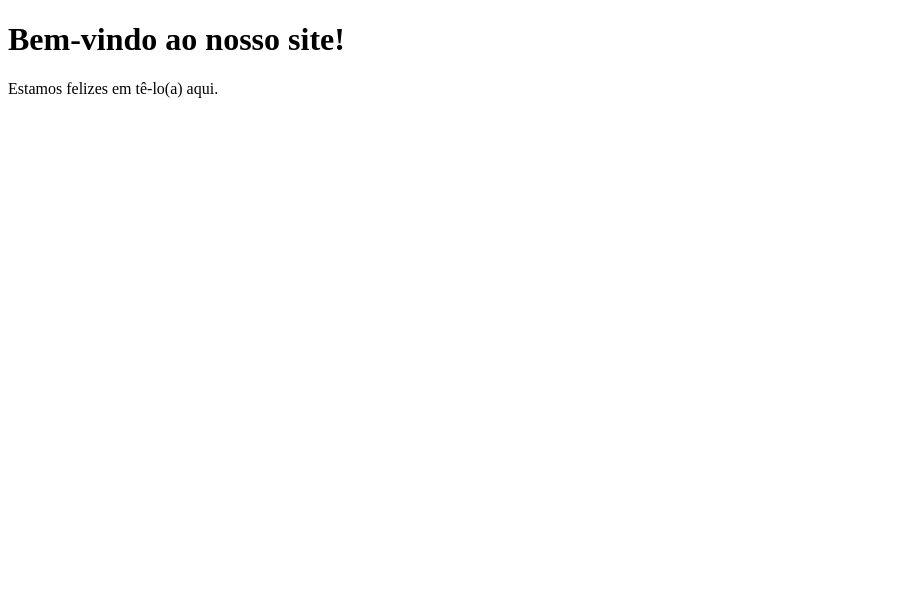
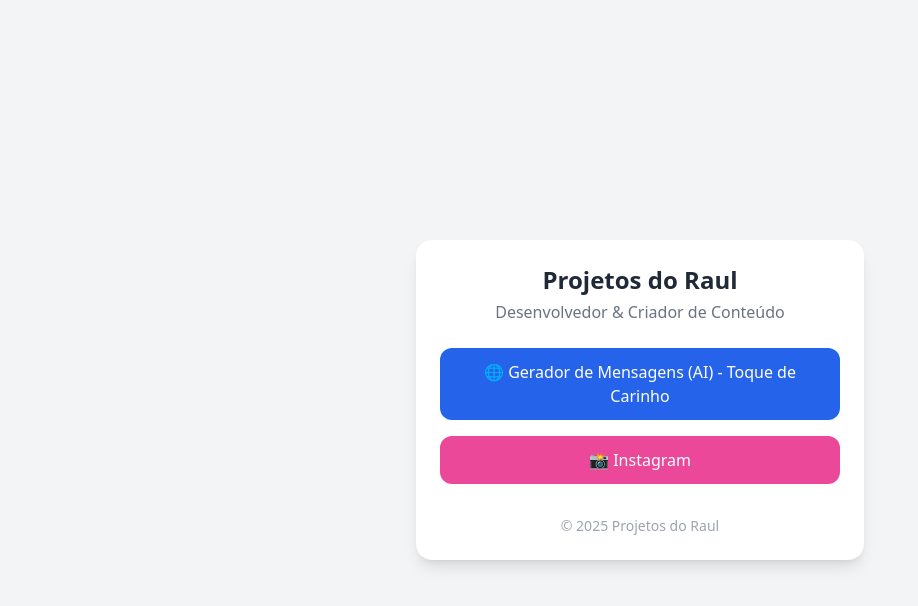
Before and after one commit to rauluhl81/root, a plain HTML site: page index.html in a window 1280 px wide. Shown: the whole page, without its empty margins (0-918 px from the left). Drawn offline with nearby package versions, Linux system fonts and the light colour scheme.

Commit message:
(Root) Pagina de links

```diff
--- a/index.html
+++ b/index.html
@@ -1,14 +1,62 @@
 <!DOCTYPE html>
 <html lang="pt-br">
-<head>
-    <meta charset="UTF-8">
-    <meta name="viewport" content="width=device-width, initial-scale=1.0">
-    <script async src="https://pagead2.googlesyndication.com/pagead/js/adsbygoogle.js?client=ca-pub-5559761448288080"
-     crossorigin="anonymous"></script>
-    <title>Boas-vindas</title>
-</head>
-<body>
-    <h1>Bem-vindo ao nosso site!</h1>
-    <p>Estamos felizes em tê-lo(a) aqui.</p>
-</body>
+  <head>
+    <meta charset="UTF-8" />
+    <meta name="viewport" content="width=device-width, initial-scale=1.0" />
+    <script
+      async
+      src="https://pagead2.googlesyndication.com/pagead/js/adsbygoogle.js?client=ca-pub-5559761448288080"
+      crossorigin="anonymous"
+    ></script>
+    <title>Projetos do Raul</title>
+    <link href="https://cdn.tailwindcss.com" rel="stylesheet" />
+    <script>
+      tailwind.config = {
+        theme: {
+          extend: {},
+        },
+      };
+    </script>
+    <script src="https://cdn.tailwindcss.com"></script>
+  </head>
+  <body class="bg-gray-100 flex items-center justify-center min-h-screen">
+    <div
+      class="w-full max-w-md mx-auto p-6 bg-white rounded-2xl shadow-lg text-center"
+    >
+      <!--img
+        src="https://via.placeholder.com/100"
+        alt="Sua Foto"
+        class="w-24 h-24 rounded-full mx-auto mb-4"
+      /-->
+      <h1 class="text-2xl font-bold text-gray-800 mb-1">Projetos do Raul</h1>
+      <p class="text-gray-500 mb-6">Desenvolvedor & Criador de Conteúdo</p>
+
+      <div class="space-y-4">
+        <a
+          href="https://toquedecarinho.techfc.com.br"
+          class="block w-full py-3 px-6 bg-blue-600 text-white rounded-xl font-medium hover:bg-blue-700 transition"
+          >🌐 Gerador de Mensagens (AI) - Toque de Carinho</a
+        >
+        <a
+          href="https://instagram.com/projetosdoraul"
+          class="block w-full py-3 px-6 bg-pink-500 text-white rounded-xl font-medium hover:bg-pink-600 transition"
+          >📸 Instagram</a
+        >
+        <!--a
+          href="https://youtube.com/@seuuser"
+          class="block w-full py-3 px-6 bg-red-600 text-white rounded-xl font-medium hover:bg-red-700 transition"
+          >📺 YouTube</!--a
+        >
+        <a
+          href="https://wa.me/seunumero"
+          class="block w-full py-3 px-6 bg-green-500 text-white rounded-xl font-medium hover:bg-green-600 transition"
+          >📞 WhatsApp</a
+      -->
+      </div>
+
+      <footer class="text-sm text-gray-400 mt-8">
+        © 2025 Projetos do Raul
+      </footer>
+    </div>
+  </body>
 </html>
```
